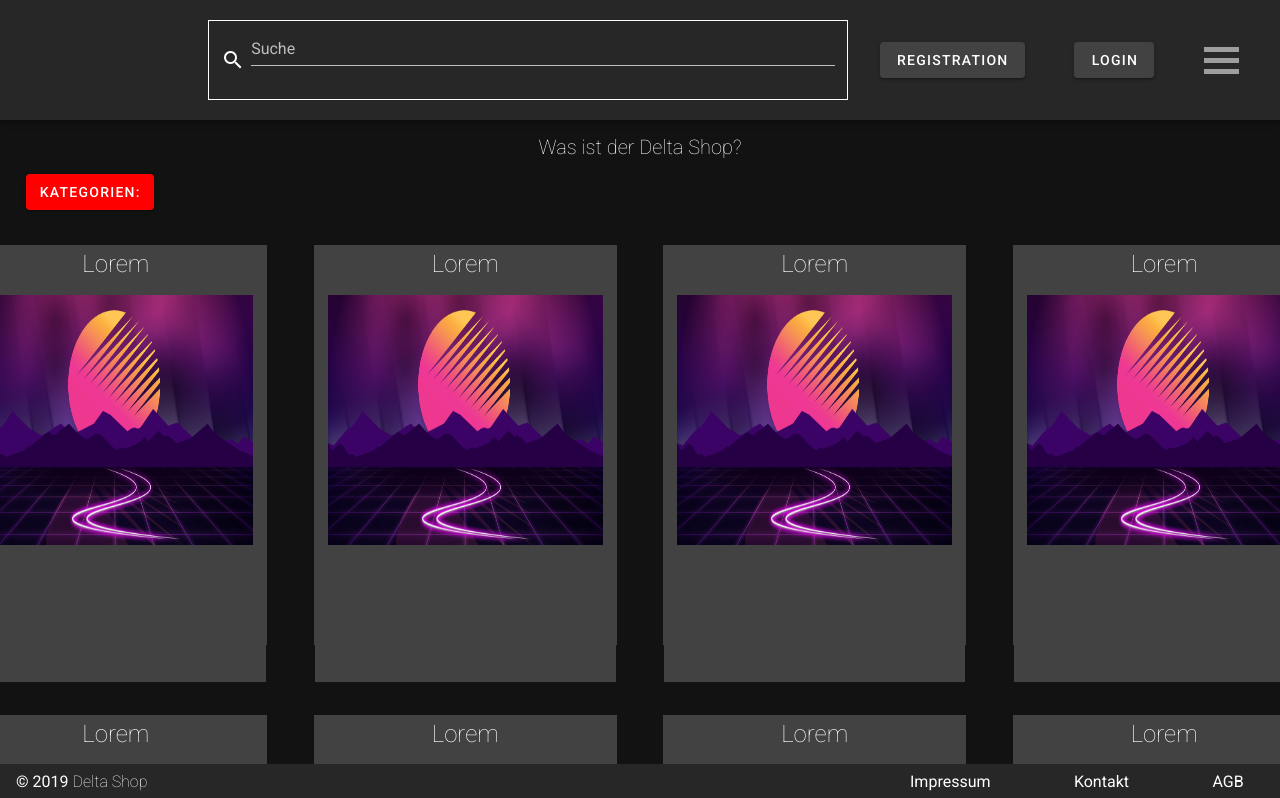
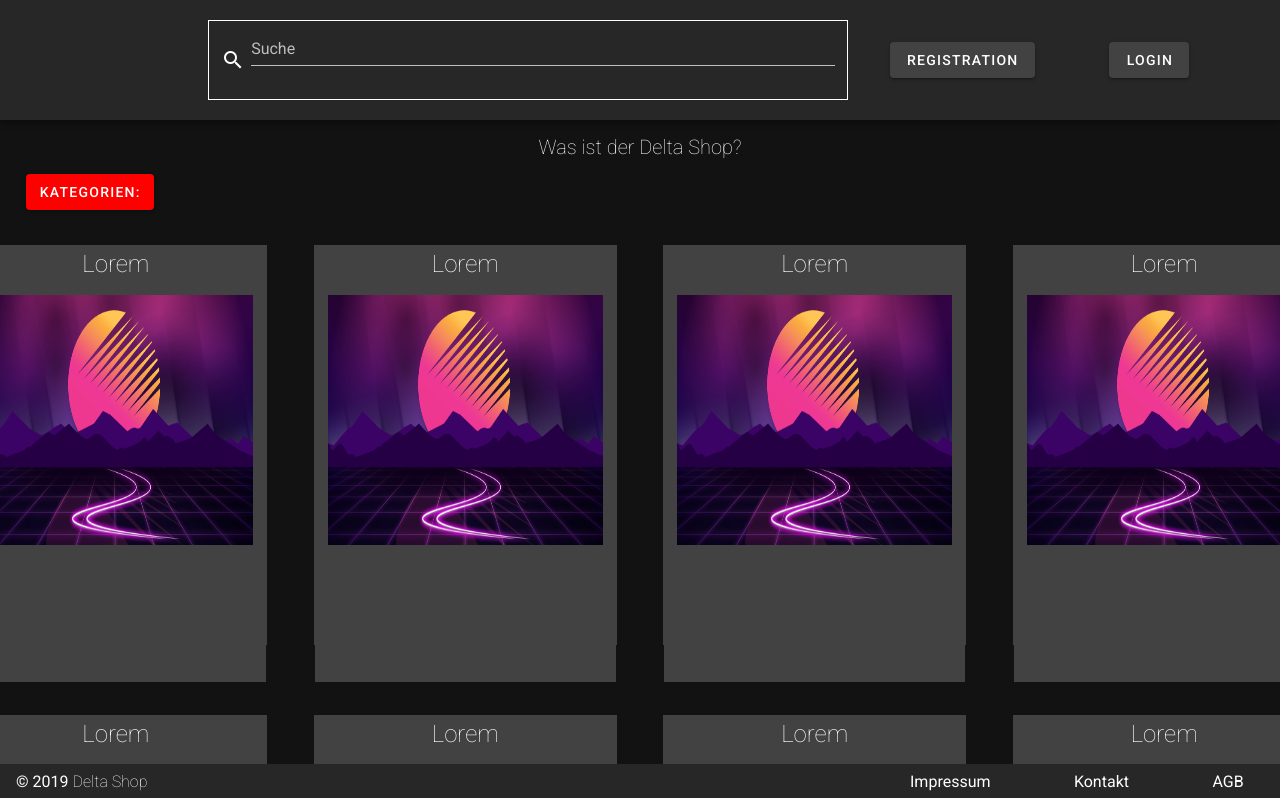
Before and after one commit to hfu-gis/Delta, a Vue app: page / in a window 1280 px wide. Shown: the top 798 px of the page. Built offline with nearby package versions, Linux system fonts and the light colour scheme.

Commit message:
zwischenstand

```diff
--- a/src/App.vue
+++ b/src/App.vue
@@ -1,19 +1,5 @@
 <template>
   <v-app id="inspire">
-    <v-navigation-drawer v-model="drawer" app right clipped class="navigation">
-      <v-list dense>
-        <v-list-item v-for="item in items" :key="item.title" :to="item.to" link>
-          <v-list-item-action>
-            <v-icon v-text="item.icon"></v-icon>
-          </v-list-item-action>
-          <v-list-item-content>
-            <v-list-item-title class="listitems">{{
-              item.title
-            }}</v-list-item-title>
-          </v-list-item-content>
-        </v-list-item>
-      </v-list>
-    </v-navigation-drawer>
 
     <v-app-bar class="appbar" app clipped-right dark height="120">
       <router-link to="/">
@@ -42,15 +28,10 @@
           >Login</v-btn
         ></router-link
       >
-      <div
-        class="navicon"
-        v-bind:class="{ change: drawer }"
-        @click.stop="drawer = !drawer"
-      >
-        <div class="bar1"></div>
-        <div class="bar2"></div>
-        <div class="bar3"></div>
-      </div>
+      <router-link to="Profile" style="text-decoration: none" class="profileicon">
+        <v-icon class="profilicon" style="background: #424242">mdi-account</v-icon>
+      </router-link>
+
     </v-app-bar>
     <v-content>
       <router-view />
@@ -95,24 +76,10 @@ export default {
     source: String
   },
   methods: {
-    change: function(event) {
-      // eslint-disable-next-line
-        console.log(event);
-      event.target.toggleClass("change");
-    }
+
   },
   data: () => ({
-    drawer: false,
-    items: [
-      { title: "Profil", to: "Profile", icon: "mdi-account" },
-      { title: "Kategorien", to: "Categorys", icon: "mdi-select-place" },
-      { title: "Lorem", to: "", icon: "mdi-select-place" },
-      { title: "Lorem", to: "", icon: "mdi-select-place" },
-      { title: "Lorem", to: "", icon: "mdi-select-place" },
-      { title: "Lorem", to: "", icon: "mdi-select-place" },
-      { title: "Lorem", to: "", icon: "mdi-select-place" },
-      { title: "Lorem", to: "", icon: "mdi-select-place" }
-    ]
+
   }),
 
   created() {
@@ -140,41 +107,11 @@ export default {
   width: 140px;
   transition: 1s;
 }
-.navicon {
-  display: inline-block;
-  cursor: pointer;
-  align-self: center;
-  margin-right: 2%;
-  order: 3;
-}
-.bar1,
-.bar2,
-.bar3 {
-  width: 35px;
-  height: 5px;
-  background-color: #9e9e9e;
-  margin: 6px 0;
-  transition: 0.7s;
-}
-.change .bar1 {
-  -webkit-transform: rotate(-45deg) translate(-9px, 6px);
-  transform: rotate(-45deg) translate(-9px, 6px);
-}
-.change .bar2 {
-  opacity: 0;
-}
-.change .bar3 {
-  -webkit-transform: rotate(45deg) translate(-9px, -6px);
-  transform: rotate(45deg) translate(-9px, -6px);
-}
-.navigation {
-  transition: 0.7s;
-}
 .topnavrouter {
   text-decoration: none;
   justify-content: flex-end;
   align-items: center;
-  margin-right: 4%;
+  margin-right: 6%;
   align-self: center;
   order: 2;
 }
@@ -194,7 +131,9 @@ export default {
   margin-right: 15%;
   color: white;
 }
-.footerlinks:hover{color: #9e9e9e}
+.footerlinks:hover {
+  color: #9e9e9e;
+}
 #linkerlink {
   margin-right: 50%;
 }
@@ -222,4 +161,6 @@ export default {
 .cright strong {
   font-weight: lighter;
 }
+  .profileicon{float: right;margin-right: -23%;}
+  .profilicon{align-self: center}
 </style>
--- a/src/components/about.vue
+++ b/src/components/about.vue
@@ -54,5 +54,7 @@ export default {
 .textbutton h1:hover {
   font-weight: bold;
 }
-  .cvont{font-weight: lighter}
+.cvont {
+  font-weight: lighter;
+}
 </style>
--- a/src/components/editor.vue
+++ b/src/components/editor.vue
@@ -1,5 +1,7 @@
 <template>
-  <div>editor</div>
+  <div>
+
+  </div>
 </template>
 
 <script>
--- a/src/views/Profile.vue
+++ b/src/views/Profile.vue
@@ -7,18 +7,21 @@
       <article class="navi">
         <nav class="navigation">
           <ol class="navliste">
-                <li style="margin-top: 0%"><a  @click="switchTo('profil')">Profil</a></li>
-                <li><a  @click="switchTo('editor')">Profileinstellungen</a></li>
-                <li><a  @click="switchTo('favouriten')">Wunschliste</a></li>
-                <li><a  @click="switchTo('bestellverlauf')">Bestellverlauf</a></li>
-                <li><a  @click="switchTo('zahlmoeglichkeiten')">Zahlmöglichkeiten</a></li>
+            <li style="margin-top: 0%">
+              <a @click="switchTo('editor')">Profil</a>
+            </li>
+            <li><a @click="switchTo('profil')">Profileinstellungen</a></li>
+            <li><a @click="switchTo('favouriten')">Wunschliste</a></li>
+            <li><a @click="switchTo('bestellverlauf')">Bestellverlauf</a></li>
+            <li>
+              <a @click="switchTo('zahlmoeglichkeiten')">Zahlmöglichkeiten</a>
+            </li>
           </ol>
         </nav>
       </article>
       <article class="inhalt">
         <keep-alive>
-                <component v-bind:is="currentPage">
-                </component>
+          <component v-bind:is="currentPage" class="content"> </component>
         </keep-alive>
       </article>
     </section>
@@ -43,21 +46,39 @@ export default {
     zahlmoeglichkeiten
   },
   data: () => ({
-        currentPage: 'profil',
+    currentPage: "profil"
   }),
   methods: {
     switchTo: function(page) {
       this.currentPage = page;
     }
-    },
+  }
 };
 </script>
 
 <style scoped>
-    .navliste li{list-style-type: none;margin-top: 50%;margin-left: -9%}
-    .navliste a{color: white}
-    .navi{width: auto;background: #424242;height: 500px;border: #424242 solid 1px}
-    .zweitesection{display: flex}
-    .inhalt{margin-left: 5%}
-    .navliste a:hover{color: #9e9e9e}
+.navliste li {
+  list-style-type: none;
+  margin-top: 50%;
+  margin-left: -9%;
+}
+.navliste a {
+  color: white;
+}
+.navi {
+  width: auto;
+  background: #424242;
+  height: 500px;
+  border: #424242 solid 1px;
+}
+.zweitesection {
+  display: flex;
+}
+.inhalt {
+  margin-left: 5%;
+}
+.navliste a:hover {
+  color: #9e9e9e;
+}
+  .content{background: #424242;}
 </style>
```
Lines whose indentation alone changed are shown as unchanged.
